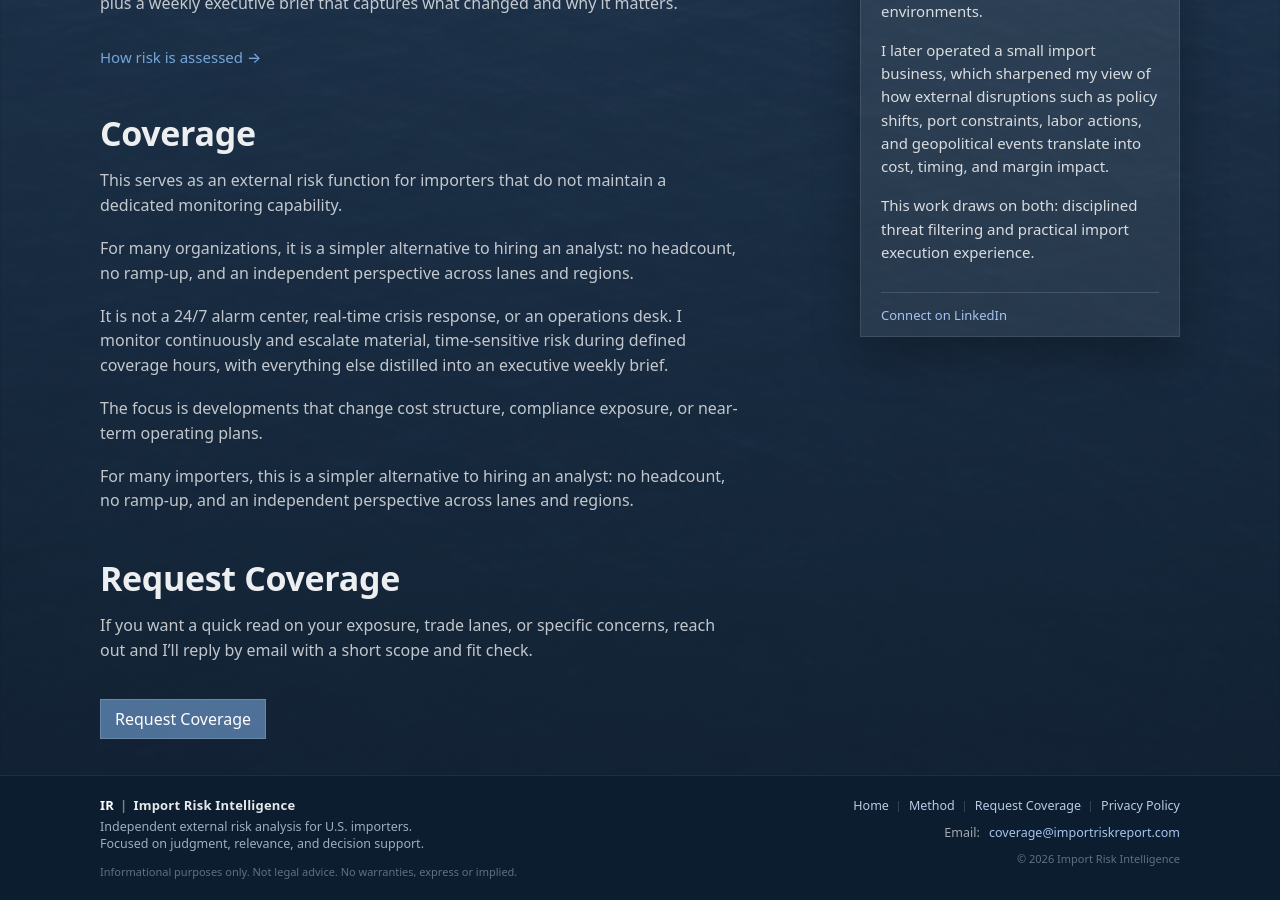
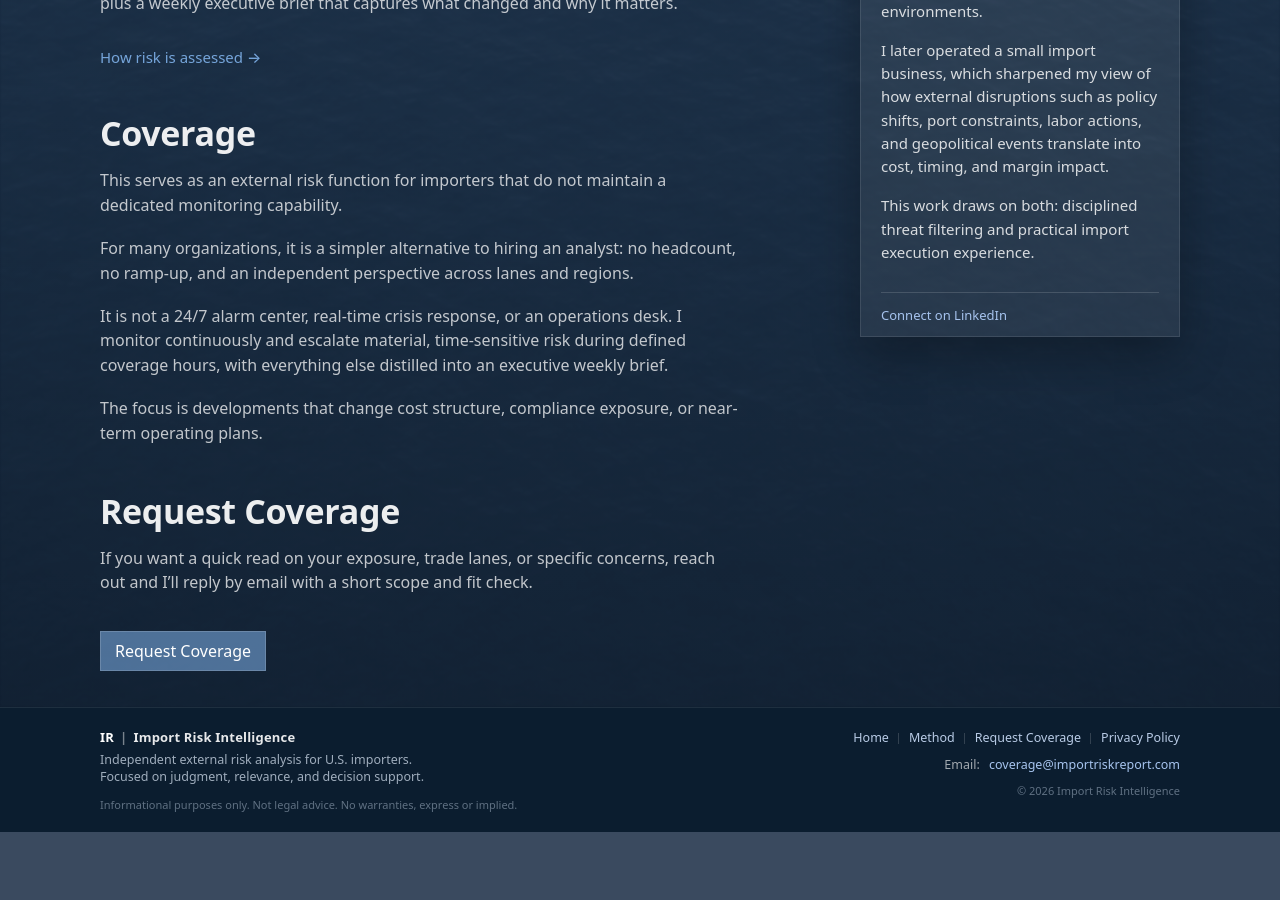
Before and after one commit to importrisk/import-risk-intelligence-site, a Jekyll site: the page built from index.html, in a window 1280 px wide and 900 px high, scrolled down 1178 px. Built offline with Jekyll 4.4.1, drawn with Linux system fonts in a browser that asks for light colours; after the commit the page ends 2010 px from its top, so only the background shows below that.

Commit message:
Update index.html

```diff
--- a/index.html
+++ b/index.html
@@ -132,10 +132,6 @@ description: Independent risk assessment for U.S. importers.
        The focus is developments that change cost structure, compliance exposure, or near-term operating plans.
        </p>
 
-        <!-- NEW: bring the “why not hire an analyst” positioning up from FAQ territory -->
-        <p class="section-text">
-          For many importers, this is a simpler alternative to hiring an analyst: no headcount, no ramp-up, and an independent perspective across lanes and regions.
-        </p>
       </section>
 
       <section id="request" class="section">
```
